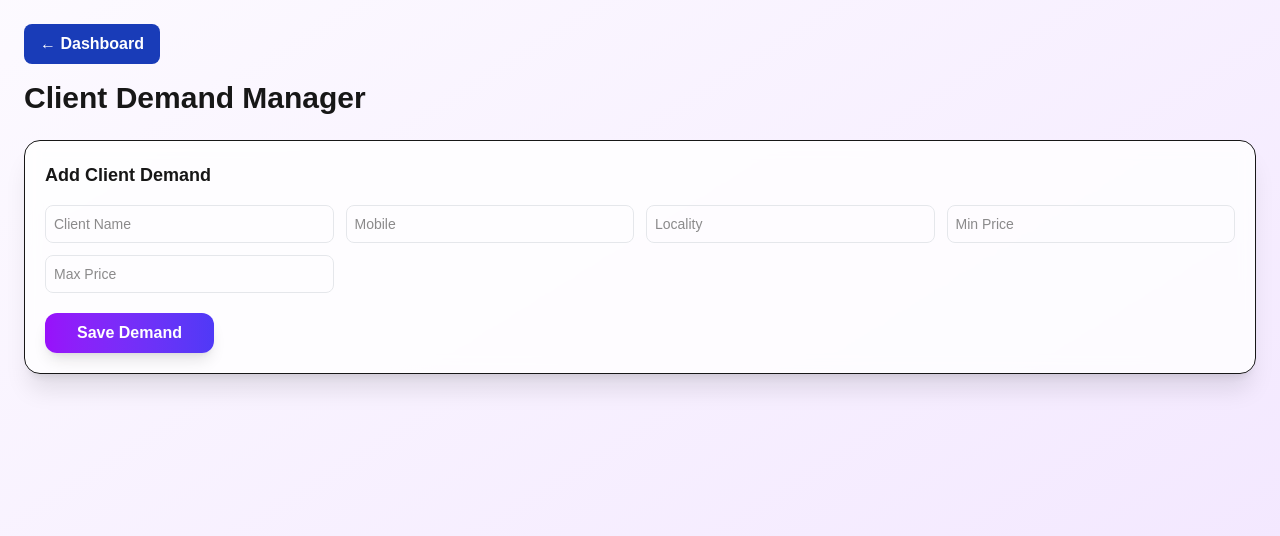
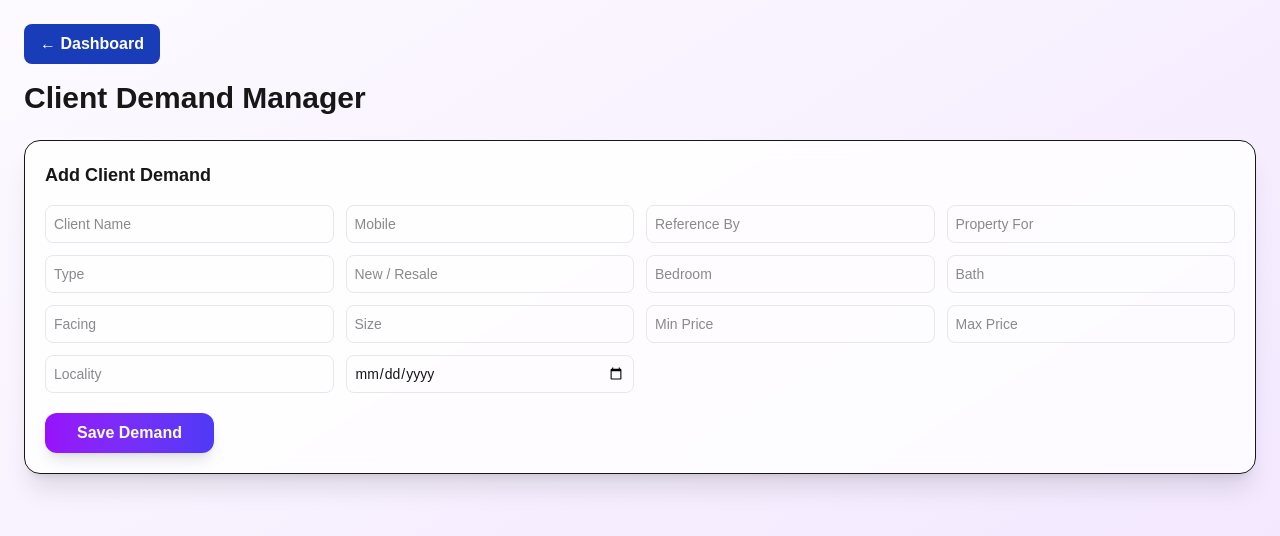
Before and after one commit to yyjcpl-ctrl/crm-project, a Next.js app: page /demand in a window 1280 px wide. Shown: the top 536 px of the page. Built offline with nearby package versions, Linux system fonts and the light colour scheme.

Commit message:
demand page update

```diff
--- a/app/demand/page.tsx
+++ b/app/demand/page.tsx
@@ -164,14 +164,52 @@ Locality: ${d.locality || "-"}`;
           <div className="grid md:grid-cols-4 gap-3">
             <input className={input} placeholder="Client Name"
               value={form.name} onChange={(e) => setVal("name", e.target.value)} />
+
             <input className={input} placeholder="Mobile"
               value={form.mobile} onChange={(e) => setVal("mobile", e.target.value)} />
+
+            <input className={input} placeholder="Reference By"
+              value={form.reference} onChange={(e) => setVal("reference", e.target.value)} />
+
+            <input list="propertyForList" className={input}
+              placeholder="Property For"
+              value={form.propertyFor}
+              onChange={(e) => setVal("propertyFor", e.target.value)} />
+            <datalist id="propertyForList">
+              <option value="Buy" />
+              <option value="Rent" />
+              <option value="Lease" />
+            </datalist>
+
+            <input className={input} placeholder="Type"
+              value={form.type} onChange={(e) => setVal("type", e.target.value)} />
+
+            <input className={input} placeholder="New / Resale"
+              value={form.condition} onChange={(e) => setVal("condition", e.target.value)} />
+
+            <input className={input} placeholder="Bedroom"
+              value={form.bedroom} onChange={(e) => setVal("bedroom", e.target.value)} />
+
+            <input className={input} placeholder="Bath"
+              value={form.bath} onChange={(e) => setVal("bath", e.target.value)} />
+
+            <input className={input} placeholder="Facing"
+              value={form.facing} onChange={(e) => setVal("facing", e.target.value)} />
+
+            <input className={input} placeholder="Size"
+              value={form.size} onChange={(e) => setVal("size", e.target.value)} />
+
+            <input className={input} placeholder="Min Price"
+              value={form.minPrice} onChange={(e) => setVal("minPrice", e.target.value)} />
+
+            <input className={input} placeholder="Max Price"
+              value={form.maxPrice} onChange={(e) => setVal("maxPrice", e.target.value)} />
+
             <input className={input} placeholder="Locality"
               value={form.locality} onChange={(e) => setVal("locality", e.target.value)} />
-            <input className={input} placeholder="Min Price"
-              value={form.minPrice} onChange={(e) => setVal("minPrice", e.target.value)} />
-            <input className={input} placeholder="Max Price"
-              value={form.maxPrice} onChange={(e) => setVal("maxPrice", e.target.value)} />
+
+            <input type="date" className={input}
+              value={form.followup} onChange={(e) => setVal("followup", e.target.value)} />
           </div>
 
           <button
```
